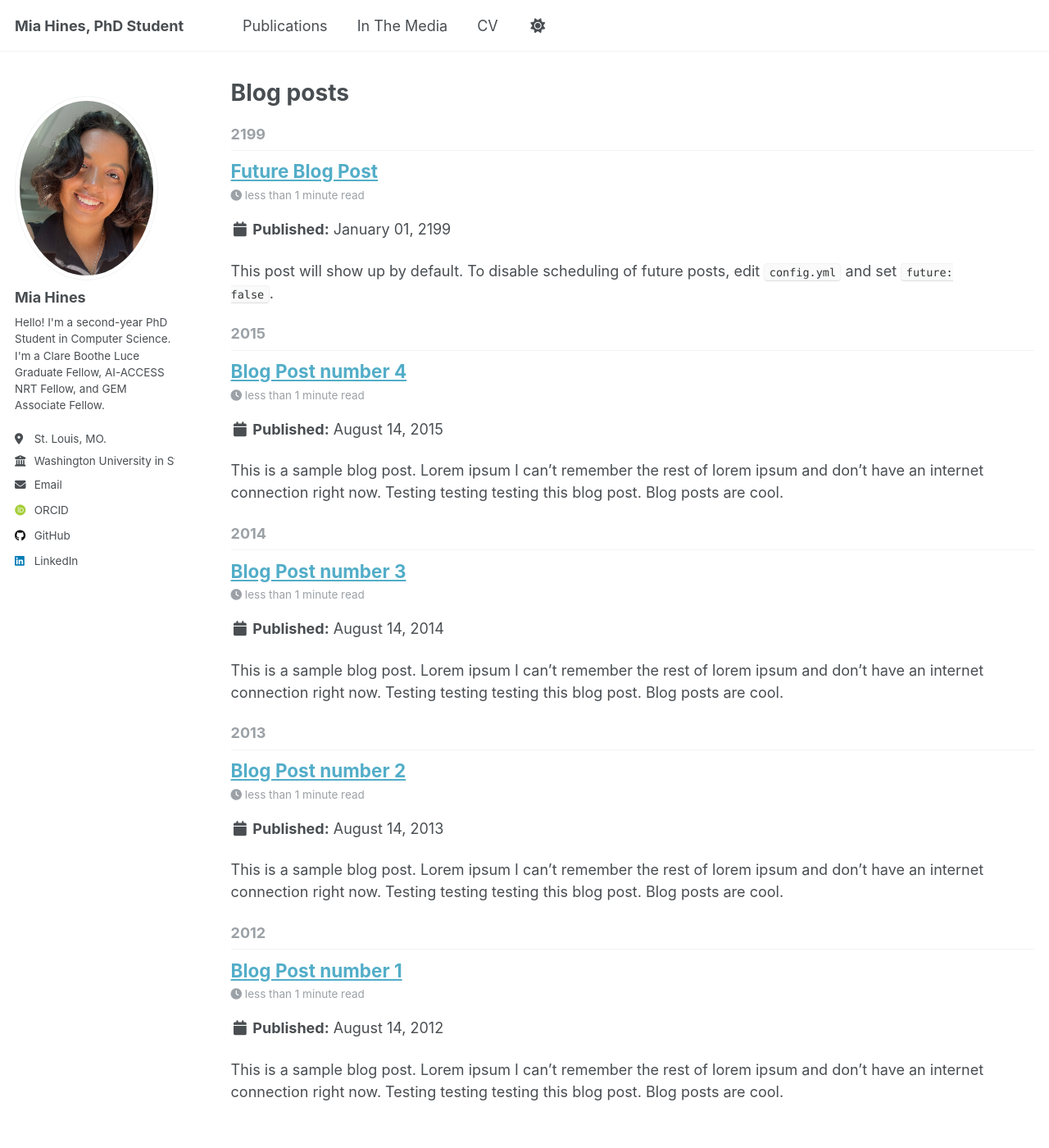
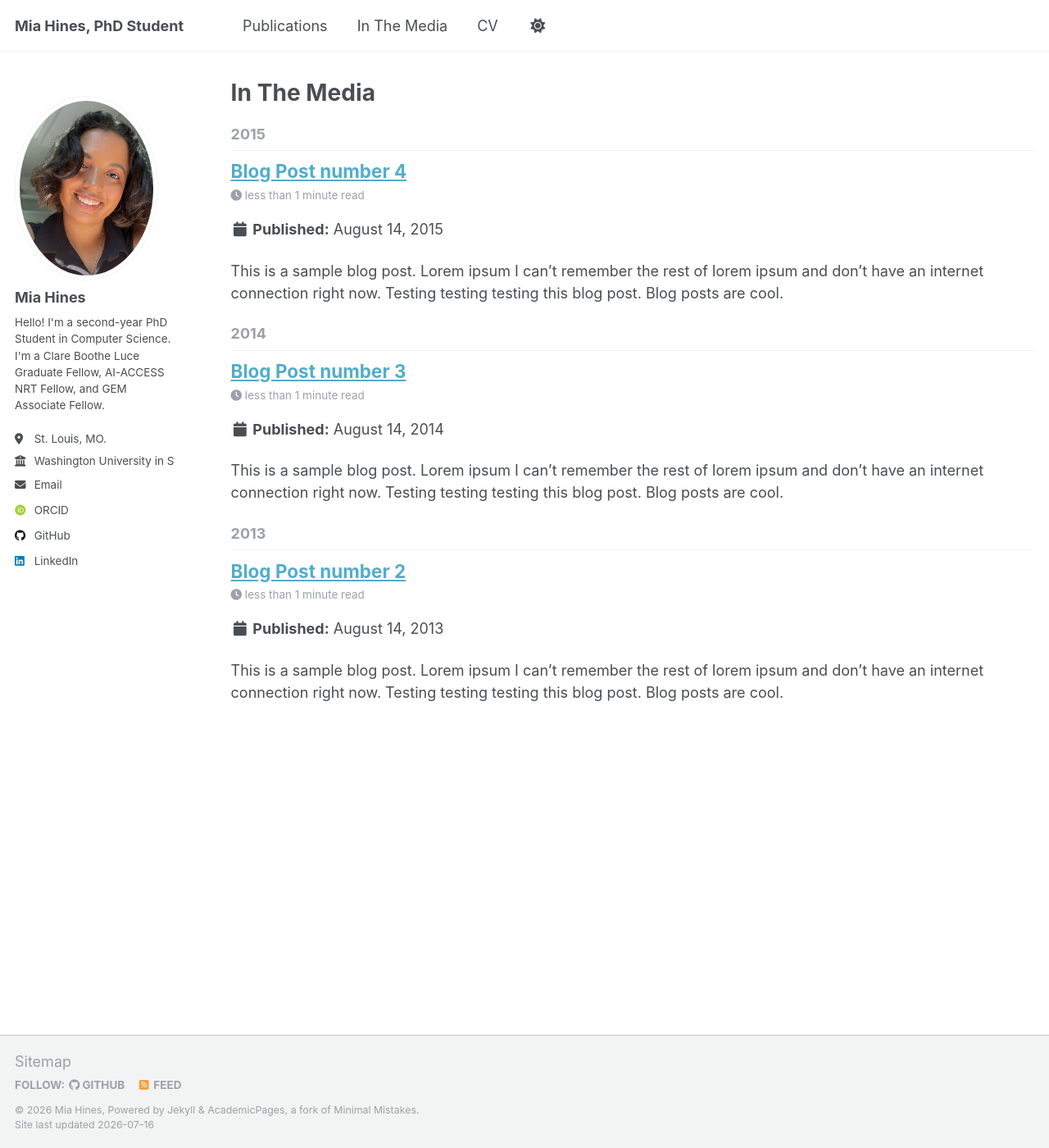
Before and after one commit to MiaHines/miahines.github.io, a Jekyll site: the page built from _pages/year-archive.html, in a window 1280 px wide and 1400 px high. Shown: the whole window at 82% size. Built offline with Jekyll 4.4.1, drawn with Linux system fonts in a browser that asks for light colours; some web fonts are replaced.

```diff
--- a/_pages/year-archive.html
+++ b/_pages/year-archive.html
@@ -1,7 +1,7 @@
 ---
 layout: archive
 permalink: /year-archive/
-title: "Blog posts"
+title: "In The Media"
 author_profile: true
 redirect_from:
   - /wordpress/blog-posts/
--- a/_posts/2012-08-14-blog-post-1.md
+++ /dev/null
@@ -1,20 +0,0 @@
----
-title: 'Blog Post number 1'
-date: 2012-08-14
-permalink: /posts/2012/08/blog-post-1/
-tags:
-  - cool posts
-  - category1
-  - category2
----
-
-This is a sample blog post. Lorem ipsum I can't remember the rest of lorem ipsum and don't have an internet connection right now. Testing testing testing this blog post. Blog posts are cool.
-
-Headings are cool
-======
-
-You can have many headings
-======
-
-Aren't headings cool?
-------
--- a/_posts/2199-01-01-future-post.md
+++ /dev/null
@@ -1,11 +0,0 @@
----
-title: 'Future Blog Post'
-date: 2199-01-01
-permalink: /posts/2012/08/blog-post-4/
-tags:
-  - cool posts
-  - category1
-  - category2
----
-
-This post will show up by default. To disable scheduling of future posts, edit `config.yml` and set `future: false`.
```
Also changed, not shown: _posts/sea_otters.md (added, +9 -0 lines).
